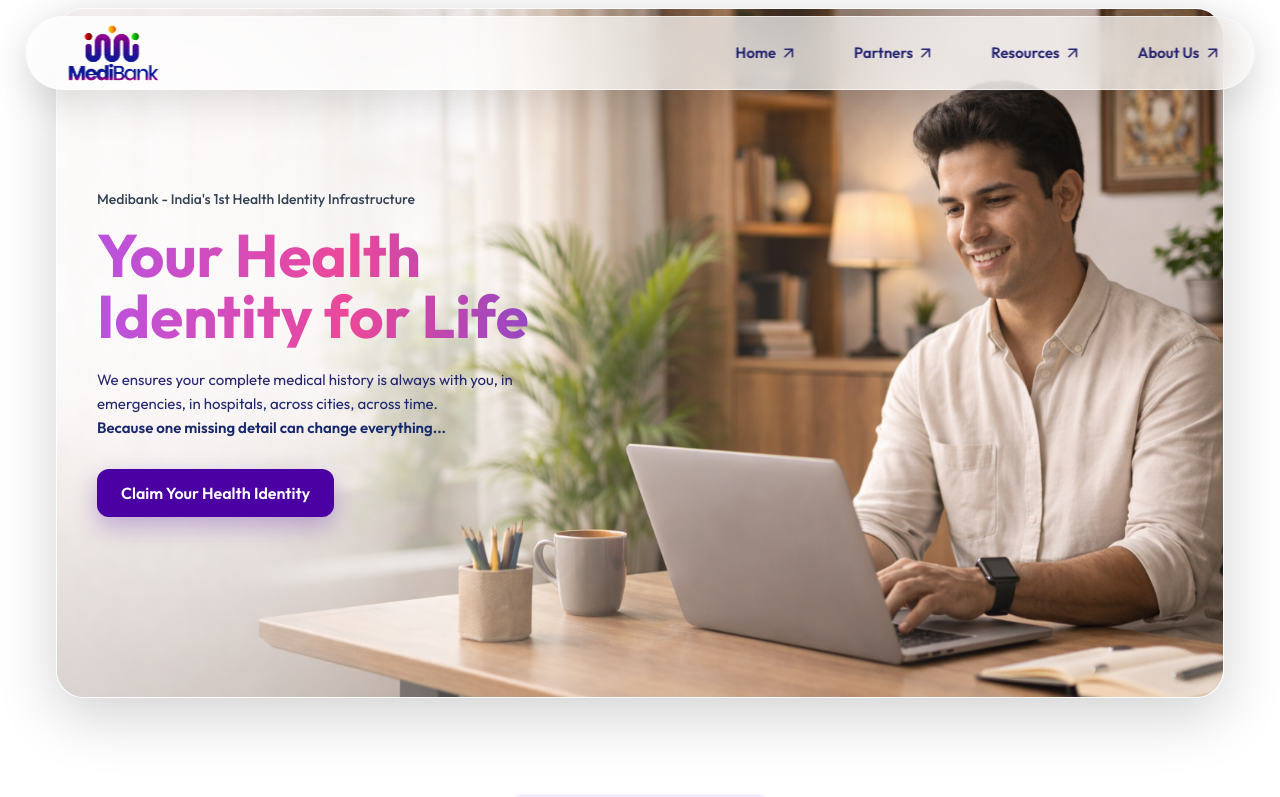
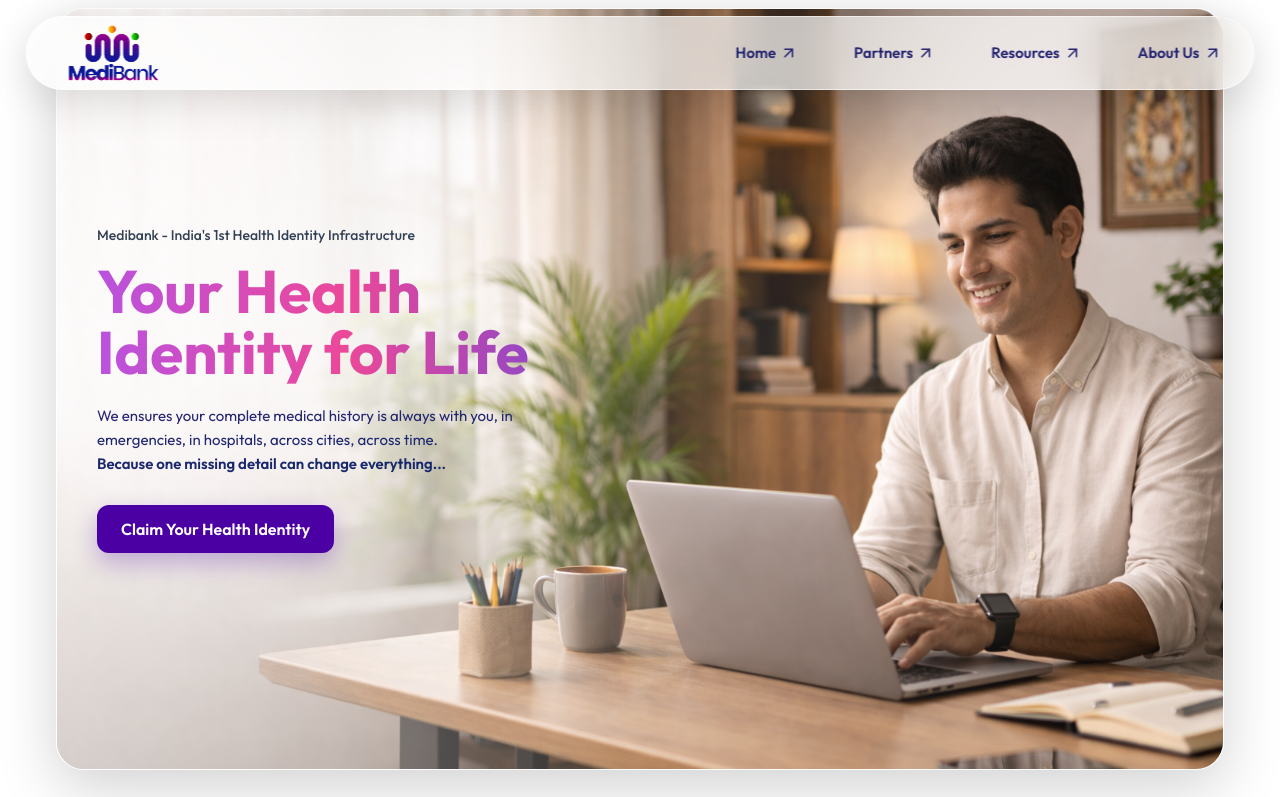
Before and after one commit to AmanDwivedi9335/clinic-portpolio, a Next.js app: page / in a window 1280 px wide. Shown: the top 797 px of the page. Built offline with nearby package versions, Linux system fonts and the light colour scheme.

Commit message:
Increase hero section height to 95vh

```diff
--- a/src/components/Home/Hero.js
+++ b/src/components/Home/Hero.js
@@ -50,7 +50,7 @@ export default function Hero() {
           <div className="absolute inset-0 bg-gradient-to-r from-white/55 via-white/15 to-transparent" />
 
           {/* Content */}
-          <div className="relative grid min-h-[72vh] grid-cols-1 items-center md:min-h-[86vh] md:grid-cols-2">
+          <div className="relative grid min-h-[95vh] grid-cols-1 items-center md:grid-cols-2">
             {/* Left content */}
             <div className="px-4 py-10 sm:px-6 md:px-10 md:py-16">
               <p className="hero-animate text-[12px] md:text-sm font-medium text-slate-700">
```
